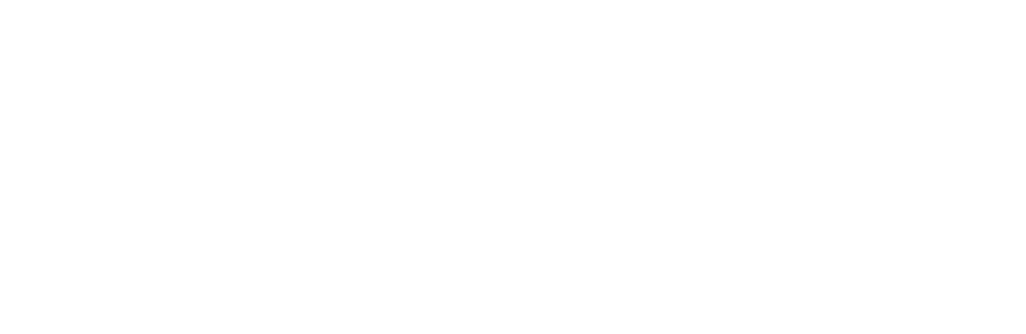
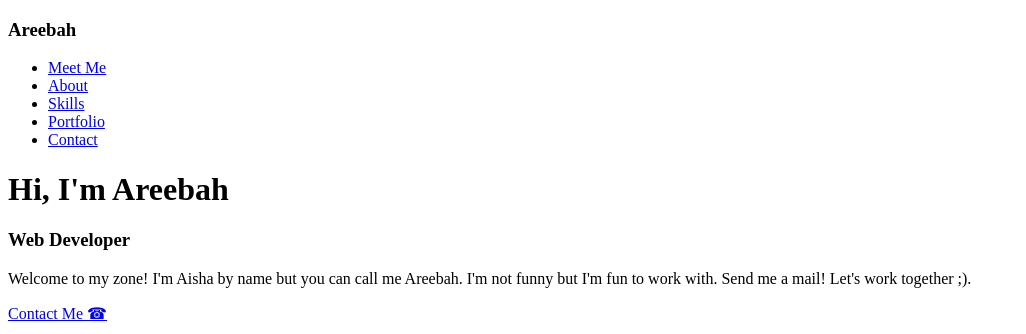
Before and after one commit to Bash-Abdul/crap-port, a plain HTML site: page index.html in a window 1280 px wide. Shown: the whole page, without its empty margins (0-1026 px from the left). Drawn offline with Linux system fonts and the light colour scheme.

Commit message:
added a nav and main section to the file

```diff
--- a/index.html
+++ b/index.html
@@ -7,6 +7,38 @@
     <title>Crap Portfolio</title>
 </head>
 <body>
+    <div class="navbar">
+        <h3 class="website-name">Areebah</h3>
+
+        <ul>
+            <li ><a  id="main-home" href="#home">Meet Me</a></li>
+            <li><a href="#about">About</a></li>
+            <li><a href="#skill">Skills</a></li>
+            <li><a href="#portfolio">Portfolio</a></li>
+            <li><a href="#contact">Contact</a></li>
+
+
+
+
+        </ul>
+
+    </div>
+
+    <div class="home-page" id="home">
+        <div class="meetme-detail">
+            <h1>Hi, I'm Areebah</h1>
+            <h3>Web Developer</h3>
+            <p>
+                Welcome to my zone! I'm Aisha by name but you can call me Areebah.
+                I'm not funny but I'm fun to work with. Send me a mail!
+                Let's work together ;).
+            </p>
+                 <a class="contact-btn" href="#contact">Contact Me &phone; </a>
+         </div>
+         <div class="my_image">
+            <img src="img/aisha.jpg" alt="">
+         </div>
+    </div>
 
 </body>
 </html>
```
